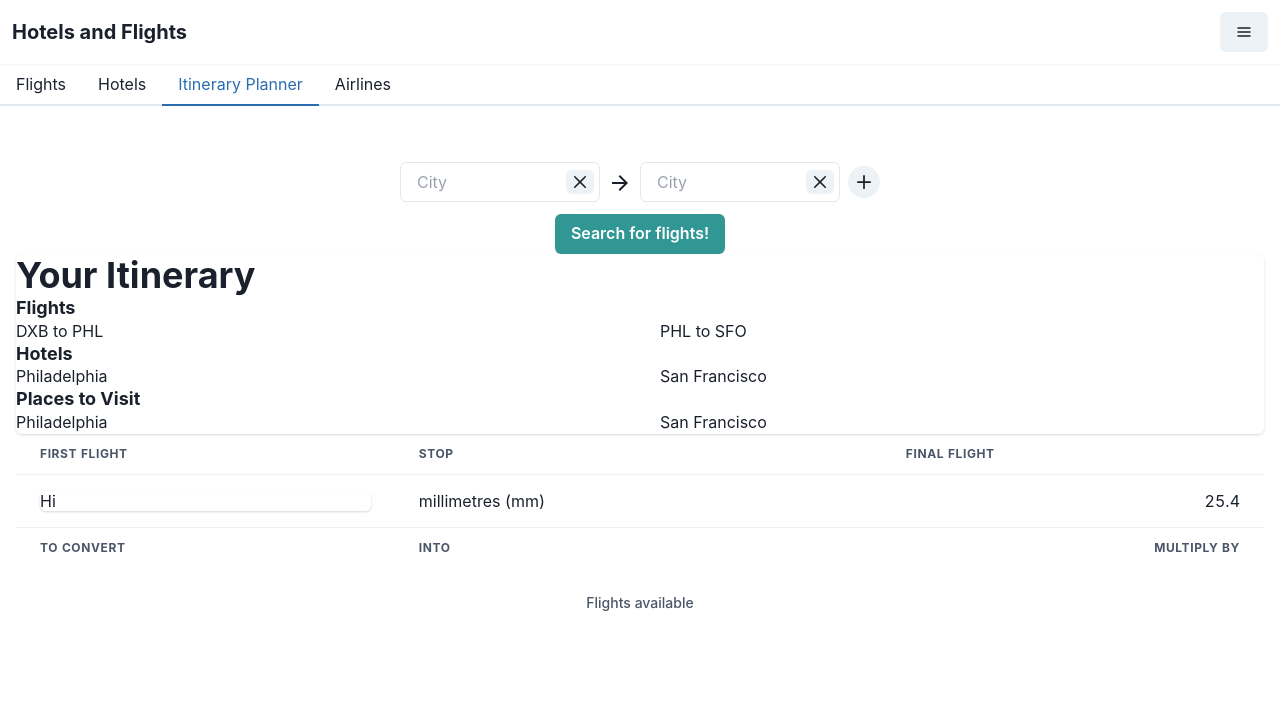
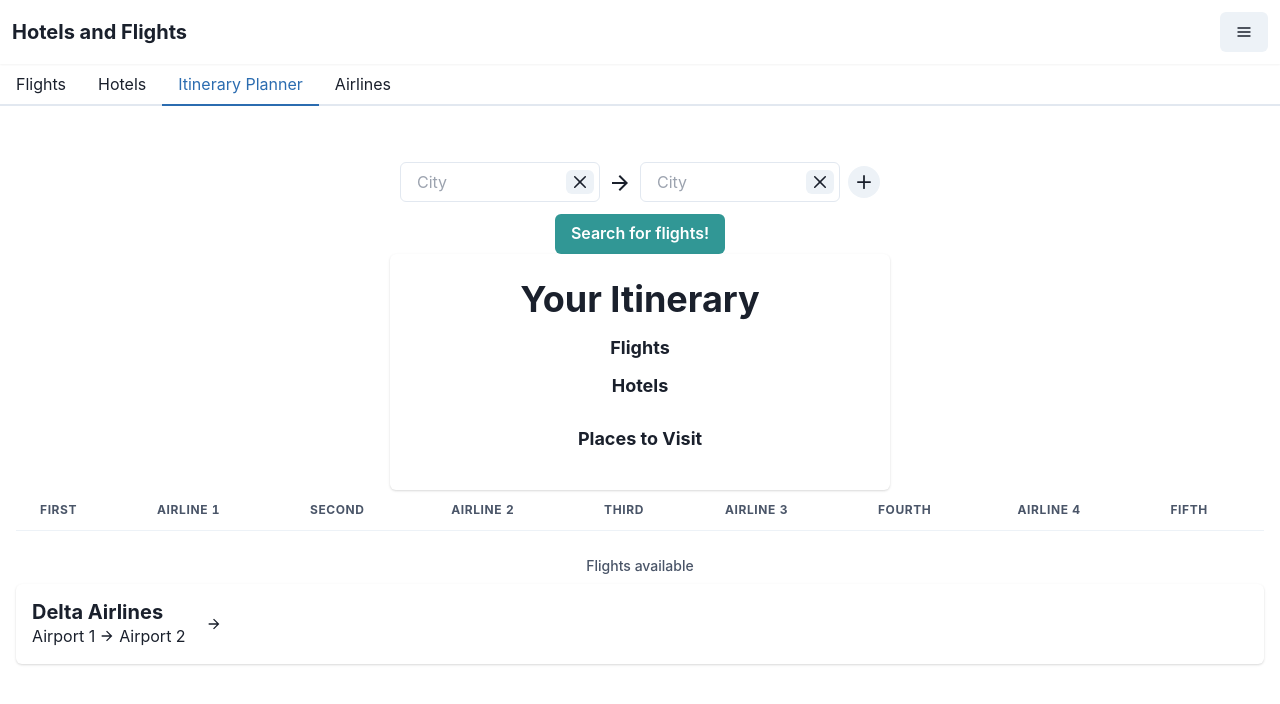
Before and after one commit to arniechops/cis550finalproject, a React (Create React App) app in the folder frontend/: page /home in a window 1280 px wide. Both pictures are taken after a click on the tab "Itinerary Planner". Shown: the top 704 px of the page. Built offline with nearby package versions, Linux system fonts and the light colour scheme.

Commit message:
finished itinerary

```diff
--- /dev/null
+++ b/frontend/src/components/FlightPlanComponent.jsx
@@ -0,0 +1,50 @@
+import { ArrowForwardIcon } from '@chakra-ui/icons'
+import { Box, Card, Flex, Heading, HStack, Text } from '@chakra-ui/react'
+import React from 'react'
+
+export default function FlightPlanComponent() {
+
+    const data = {
+        "firstNumStops": 1,
+        "first": "Detroit Metro Wayne Co",
+        "second": "General Mariano Escobedo Intl",
+        "firstAirline": "AeroMéxico",
+        "secondAirline": "Interjet (ABC Aerolineas)",
+        "third": "Mc Carran Intl",
+        "secondNumStops": 1,
+        "fourth": "Heathrow",
+        "thirdAirline": "Iberia Airlines",
+        "fourthAirline": "American Airlines",
+        "fifth": "Charles De Gaulle"
+    }
+
+    const Flight = ({flightName, airport1Name, airport2Name}) => {
+        return (
+            (flightName && airport1Name && airport2Name) && <Box>
+                <Heading fontSize={"xl"}>
+                    Delta Airlines
+                </Heading>
+                <HStack alignItems={"center"} spacing={1}>
+                    <Text>
+                        Airport 1
+                    </Text>
+                    <ArrowForwardIcon/>
+                    <Text>
+                        Airport 2
+                    </Text>
+                </HStack>
+            </Box>
+        )
+    }
+
+  return (
+    <Card p={4}>
+        <HStack spacing={5}>
+            <Flight flightName={data.firstAirline ?? null} airport1Name={data.first ?? null}
+            airport2Name={data.second ?? null}/>
+            <ArrowForwardIcon size="lg"/>
+            <Flight/>
+        </HStack>
+    </Card>
+  )
+}
--- a/frontend/src/components/ItineraryPlannerTable.jsx
+++ b/frontend/src/components/ItineraryPlannerTable.jsx
@@ -12,36 +12,56 @@ import {
     Card,
   } from '@chakra-ui/react'
 
-export default function ItineraryPlannerTable() {
+export default function ItineraryPlannerTable({data}) {
+
+//   const data = [{
+//     "firstNumStops": 1,
+//     "first": "Detroit Metro Wayne Co",
+//     "second": "General Mariano Escobedo Intl",
+//     "firstAirline": "AeroMéxico",
+//     "secondAirline": "Interjet (ABC Aerolineas)",
+//     "third": "Mc Carran Intl",
+//     "secondNumStops": 1,
+//     "fourth": "Heathrow",
+//     "thirdAirline": "Iberia Airlines",
+//     "fourthAirline": "American Airlines",
+//     "fifth": "Charles De Gaulle"
+// }]
+
   return (
     <TableContainer>
         <Table variant='simple'>
             <TableCaption>Flights available</TableCaption>
             <Thead>
             <Tr>
-                <Th>First Flight</Th>
-                <Th>Stop</Th>
-                <Th>Final Flight</Th>
+                <Th>First</Th>
+                <Th>Airline 1</Th>
+                <Th>Second</Th>
+                <Th>Airline 2</Th>
+                <Th>Third</Th>
+                <Th>Airline 3</Th>
+                <Th>Fourth</Th>
+                <Th>Airline 4</Th>
+                <Th>Fifth</Th>
             </Tr>
             </Thead>
             <Tbody>
-            <Tr>
-                <Td>
-                <Card>
-                Hi
-                </Card>
-                </Td>
-                <Td>millimetres (mm)</Td>
-                <Td isNumeric>25.4</Td>
-            </Tr>
+              {
+                data.map(elt => {
+                  return <Tr>
+                    <Td>{elt.first}</Td>
+                    <Td>{elt.firstAirline}</Td>
+                    <Td>{elt.second}</Td>
+                    <Td>{elt.secondAirline}</Td>
+                    <Td>{elt.third}</Td>
+                    <Td>{elt.thirdAirline}</Td>
+                    <Td>{elt.fourth}</Td>
+                    <Td>{elt.fourthAirline}</Td>
+                    <Td>{elt.fifth}</Td>
+                  </Tr>
+                })
+              }
             </Tbody>
-            <Tfoot>
-            <Tr>
-                <Th>To convert</Th>
-                <Th>into</Th>
-                <Th isNumeric>multiply by</Th>
-            </Tr>
-            </Tfoot>
         </Table>
         </TableContainer>
   )
--- a/frontend/src/sections/ItineraryPlannerResults.jsx
+++ b/frontend/src/sections/ItineraryPlannerResults.jsx
@@ -1,61 +1,105 @@
-import { Card, SimpleGrid, Heading, GridItem, Text, Box } from '@chakra-ui/react'
-import React from 'react'
+import { Card, SimpleGrid, Heading, GridItem, Text, Box, Center, VStack } from '@chakra-ui/react'
+import React, { useEffect, useState } from 'react'
+import FlightPlanComponent from '../components/FlightPlanComponent'
 import ItineraryPlannerTable from '../components/ItineraryPlannerTable'
 
 export default function ItineraryPlannerResults({results}) {
+
+    const [citiesVisited, setCitiesVisited] = useState([]);
+    const [hotels, setHotels] = useState({})
+    const [attractions, setAttractions] = useState({})
+
+    useEffect(() => {
+        if (results.length>0) {
+            let arr = []
+            const plan = results[0]
+            arr.push(plan.second)
+            arr.push(plan.third)
+            arr.push(plan.fourth)
+            arr.push(plan.fifth)
+            arr = arr.filter(x => x !== null)
+            setCitiesVisited(arr)
+
+            arr.forEach(x => {
+                fetch(`/findclosesthotel?airport=${x}`)
+                    .then(response => response.json())
+                    .then(data => {
+                        let temp = hotels
+                        temp[x] = data[0] ?? null
+                        setHotels(temp)
+                    })
+                fetch(`/findattractions?airport=${x}`)
+                    .then(response => response.json())
+                    .then(data => {
+                        let temp = attractions
+                        temp[x] = data
+                        setAttractions(temp)
+                    })
+            })
+            console.log(attractions)
+        }
+    }, [results])
+
+
   return (
     <Box>
-        <Card>
+        <Center>
+            <Card p={6} minW={"500px"}>
+                <VStack spacing={4}>
                     <Heading>
                         Your Itinerary
                     </Heading>
                     <Heading fontSize={'lg'}>
                         Flights
                     </Heading>
-            <SimpleGrid columns={2} spacing={10}>
-                <GridItem>
-                    <Text>
-                        DXB to PHL
-                    </Text>
-                </GridItem>
-                <GridItem>
-                    <Text>
-                        PHL to SFO
-                    </Text>
-                </GridItem>
-            </SimpleGrid>
+                        {/* <ItineraryPlannerTable data={[results[0]??[]]}/> */}
                     <Heading fontSize={'lg'}>
                         Hotels
                     </Heading>
-            <SimpleGrid columns={2} spacing={10}>
-                <GridItem>
+                    <SimpleGrid columns={citiesVisited.length??3} spacing={10}>
+                        {
+                            citiesVisited.map(x => {
+                                return <GridItem>
                                 <Text>
-                        Philadelphia
+                                    {x}
                                 </Text>
+                                <Box>
+                                    <Text>
+                                        {hotels[x] ? hotels[x].title : "No hotels found"}
+                                    </Text>
+                                </Box>
                             </GridItem>
-                <GridItem>
-                    <Text>
-                        San Francisco
-                    </Text>
-                </GridItem>
+                            })
+                        }
                     </SimpleGrid>
                     <Heading fontSize={'lg'}>
                         Places to Visit
                     </Heading>
-            <SimpleGrid columns={2} spacing={10}>
-                <GridItem>
+                    <SimpleGrid columns={citiesVisited.length??3} spacing={10}>
+                    {
+                        citiesVisited.map(x => {
+                            return <GridItem>
                             <Text>
-                        Philadelphia
+                                {x}
                             </Text>
+                            <Box>
+                                {
+                                    attractions[x].map(elt => {
+                                        return <Text>
+                                            {elt.title + " " + elt.type}
+                                        </Text>
+                                    })
+                                }
+                            </Box>
                         </GridItem>
-                <GridItem>
-                    <Text>
-                        San Francisco
-                    </Text>
-                </GridItem>
+                        })
+                    }
                     </SimpleGrid>
+                </VStack>
             </Card>
-        <ItineraryPlannerTable/>
+        </Center>
+        <ItineraryPlannerTable data={results}/>
+        <FlightPlanComponent/>
     </Box>
   )
 }
```
Also changed, not shown: 2 other files (tests, documents, lock files or other folders). Lines whose indentation alone changed are shown as unchanged.
